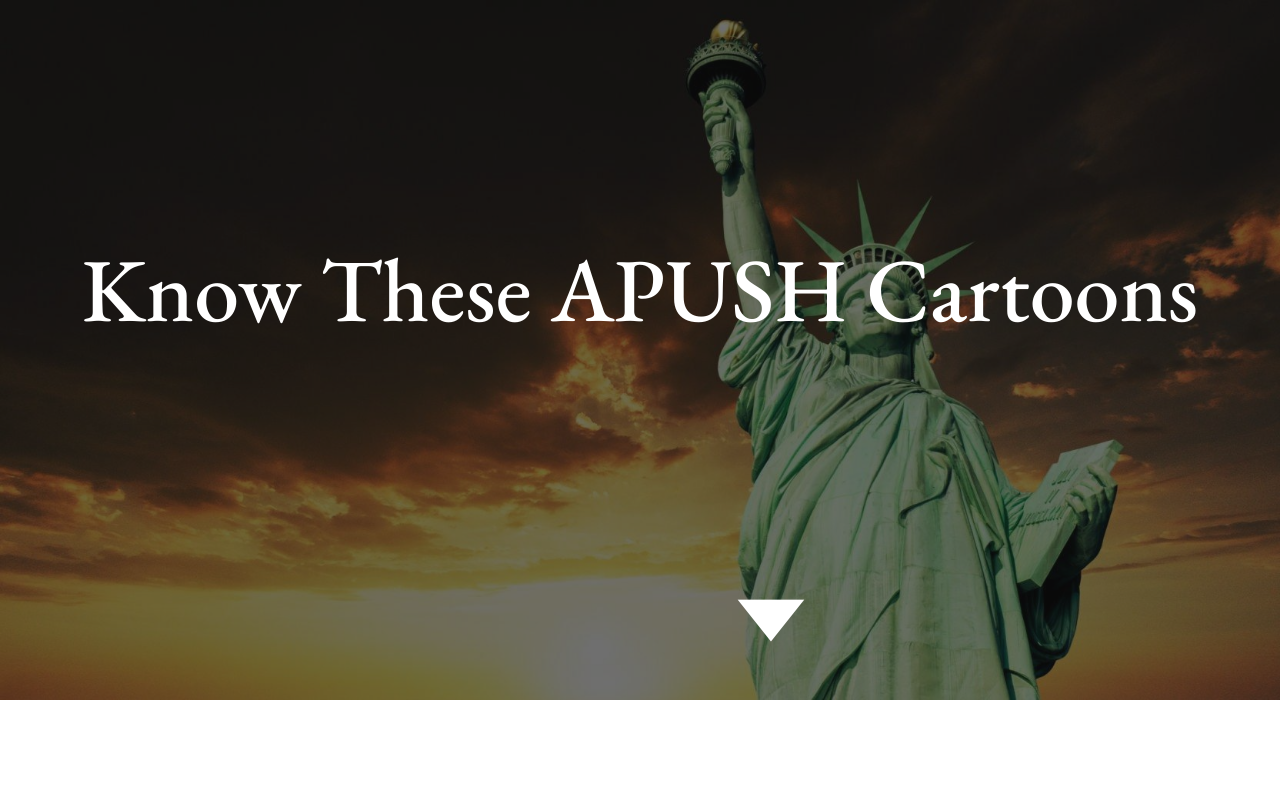
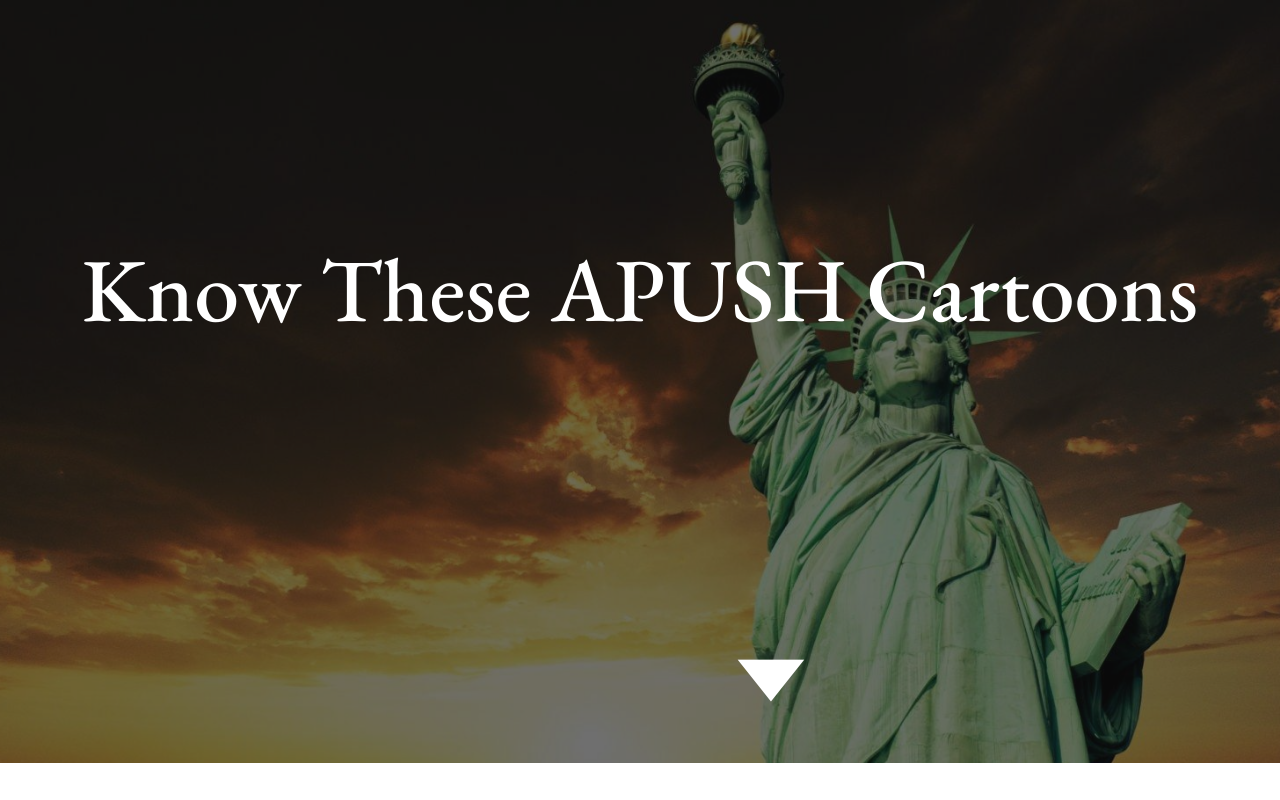
Before and after one commit to Bob-Zhu3/knowtheseapushcartoons, a plain HTML site: page index.html in a window 1280 px wide. Shown: the top 800 px of the page. Drawn offline with nearby package versions, Linux system fonts and the light colour scheme.

Commit message:
Update style.css

```diff
--- a/style.css
+++ b/style.css
@@ -14,7 +14,7 @@ body {
   background-image: url("images/banner.jpg");
   background-size: cover;
   background-position: center center;
-  height: 700px; /* Set the height of the banner */
+  height: 800px;
   position: fixed;
   top: 0;
   left: 0;
@@ -42,7 +42,7 @@ body {
 }
 
 #downSymbol {
-  top: 700px;
+  top: 760px;
   left: 730px;
   font-size: 150px;
 }
@@ -52,7 +52,7 @@ body {
   height: 6500px;
   position: relative;
   background: #fff;
-  top: 700px;
+  top: 763px;
   display: flex;
   justify-content: center;
 }
```
